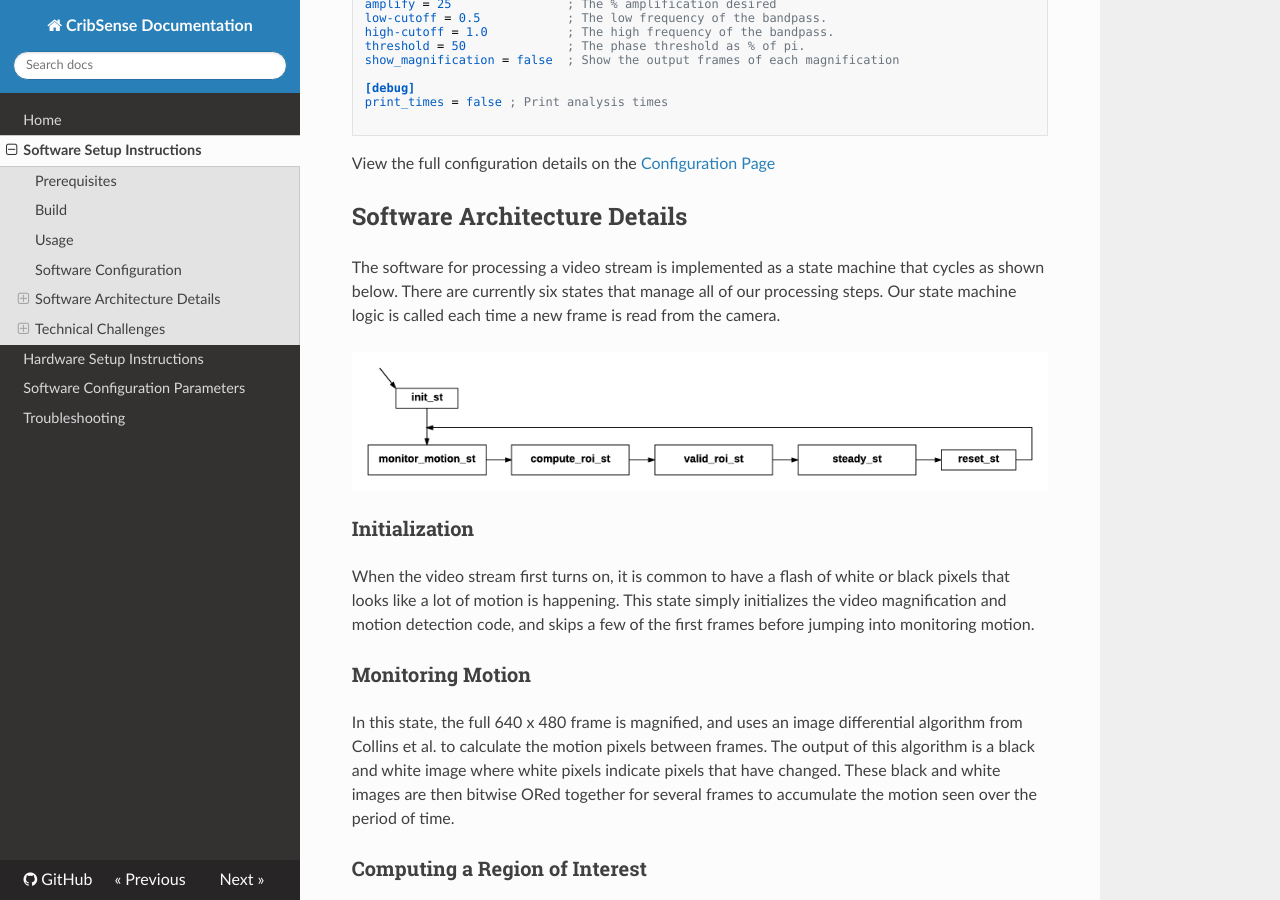
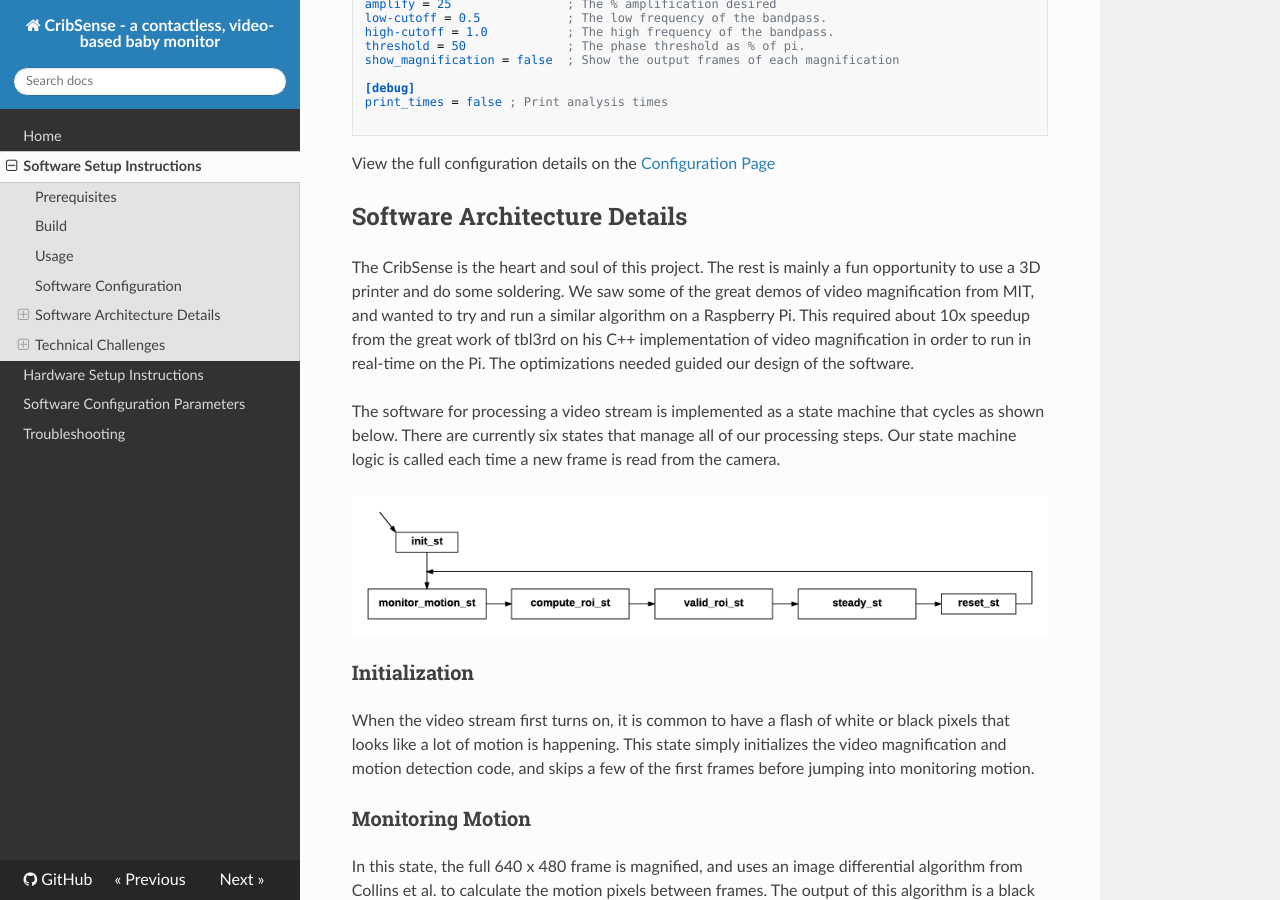
Before and after one commit to lukehsiao/CribSense, an MkDocs documentation site: the page built from docs/setup/sw-setup.md, in a window 1280 px wide and 900 px high, scrolled down 2457 px. Built offline with MkDocs 1.6.1, drawn with Linux system fonts in a browser that asks for light colours; nearby versions of some CDN libraries; old or Windows-style settings are respelled for this version of MkDocs.

Commit message:
Minor text changes.

```diff
--- a/docs/setup/sw-setup.md
+++ b/docs/setup/sw-setup.md
@@ -122,6 +122,7 @@
 View the full configuration details on the [Configuration Page](./config.md)
 
 ## Software Architecture Details
+The CribSense is the heart and soul of this project. The rest is mainly a fun opportunity to use a 3D printer and do some soldering. We saw some of the great demos of video magnification from MIT, and wanted to try and run a similar algorithm on a Raspberry Pi. This required about 10x speedup from the great work of tbl3rd on his C++ implementation of video magnification in order to run in real-time on the Pi. The optimizations needed guided our design of the software.
 
 The software for processing a video stream is implemented as a state machine that cycles as shown below. There are currently six states that manage all of our processing steps. Our state machine logic is called each time a new frame is read from the camera.
 
--- a/mkdocs.yml
+++ b/mkdocs.yml
@@ -1,4 +1,4 @@
-site_name: CribSense Documentation
+site_name: CribSense - a contactless, video-based baby monitor
 repo_url: https://github.com/lukehsiao/CribSense
 pages:
 - Home: 'index.md'
```
Also changed, not shown: docs/setup/troubleshooting.md (+2 -0 lines).
